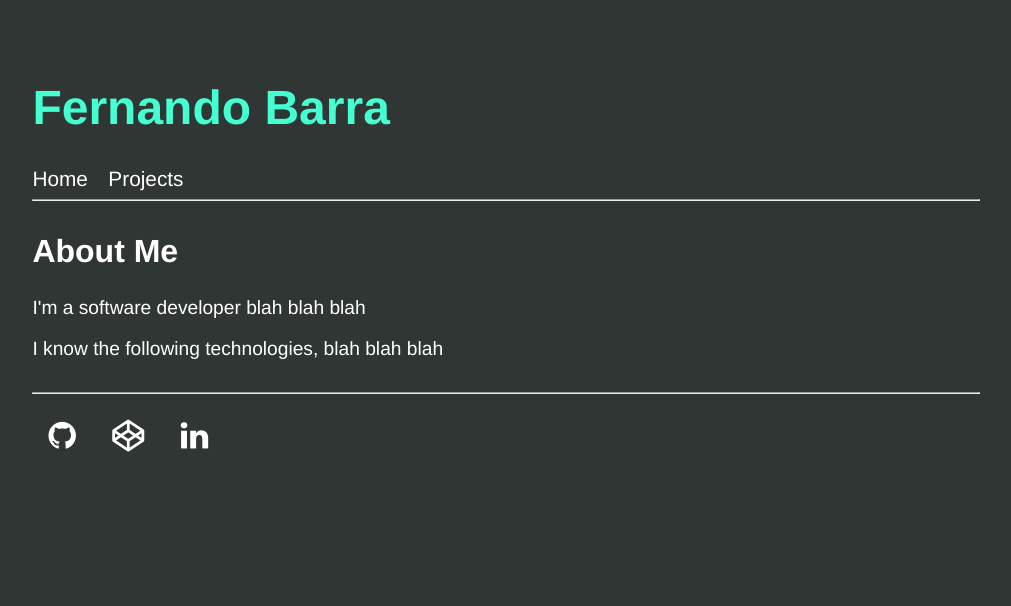
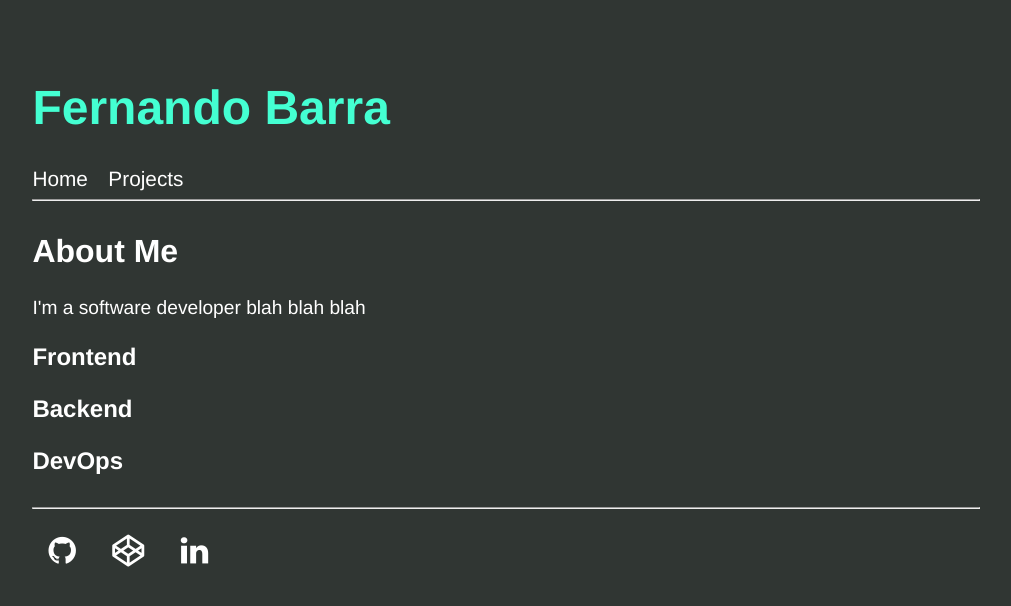
Before and after one commit to ferbarra/ferbarra.github.io, a Jekyll site: the page built from index.html, in a window 1280 px wide. Shown: the top 606 px of the page, without its empty margins (134-1145 px from the left). Built offline with Jekyll 4.4.1, drawn with Linux system fonts in a browser that asks for light colours.

Commit message:
Split the home page into sections

```diff
--- a/index.html
+++ b/index.html
@@ -6,8 +6,10 @@ layout: default
 title: Home
 ---
 
-<h2> About Me</h2>
+<h2>About Me</h2>
 
 <p>I'm a software developer blah blah blah</p>
 
-<p>I know the following technologies, blah blah blah</p>
+<h3>Frontend</h3>
+<h3>Backend</h3>
+<h3>DevOps</h3>
```
